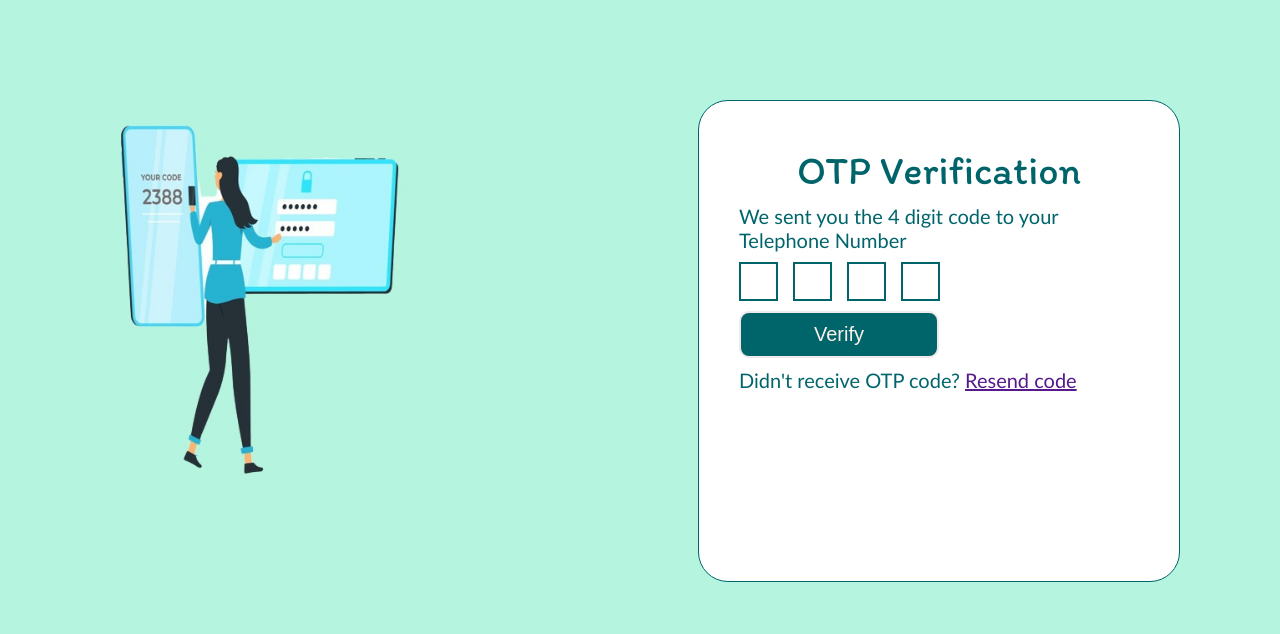
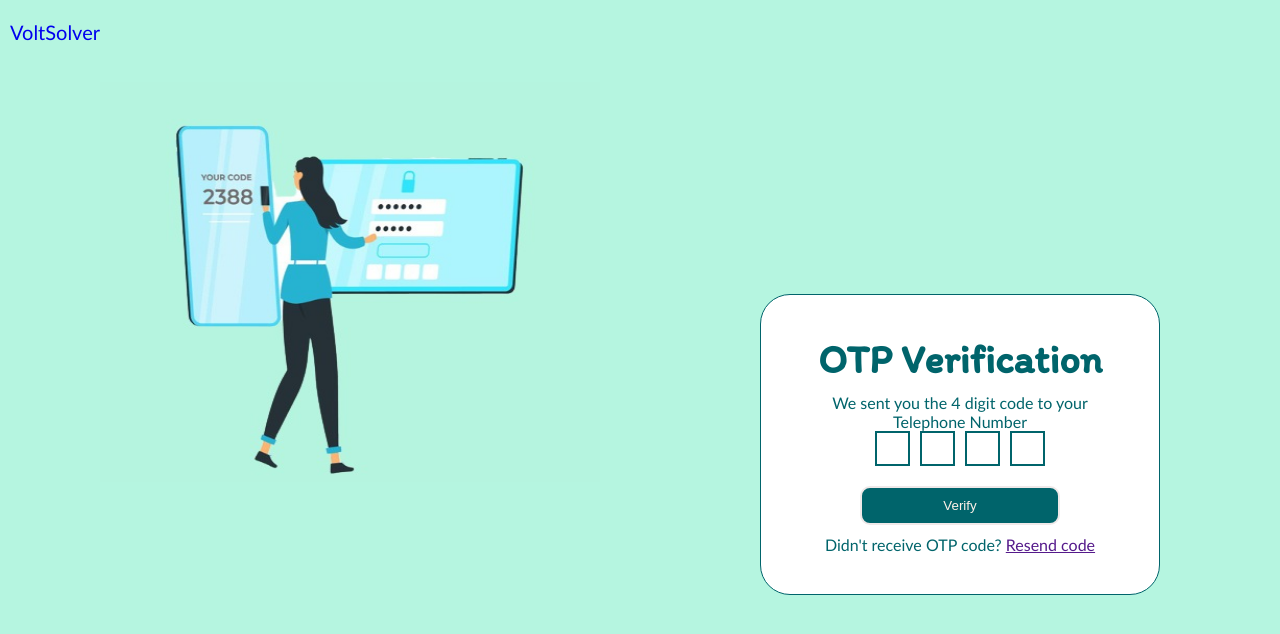
Before and after one commit to jkprashanna/Electricity-Saver, a plain HTML site: page Voltsolverwebpage/otp.html in a window 1280 px wide. Drawn offline with Linux system fonts and the light colour scheme.

Commit message:
secondcommit

```diff
--- a/Voltsolverwebpage/loginstyle.css
+++ b/Voltsolverwebpage/loginstyle.css
@@ -13,7 +13,14 @@ body{
     color: #00646b;
 
 }
-
+.voltsolvertxt{
+    font-family: "Irish Grover", system-ui;
+    font-size: 25px;font-weight: 500;
+    color: #00646b;
+}
+.voltsolvertxt a{
+text-decoration: none;
+}
 .singup{
     font-size: 20px;
 }
@@ -56,10 +63,11 @@ body{
     }
 #logintext{
     font-family: 'Gill Sans', 'Gill Sans MT', Calibri, 'Trebuchet MS', sans-serif;
-    font-size: 20px;
+    font-size: 30px;
     margin-bottom: 20px;
     color: #00646b;
 }
+
 .username{
     position: relative;
     margin-top: 10px;
--- a/Voltsolverwebpage/otp.html
+++ b/Voltsolverwebpage/otp.html
@@ -12,6 +12,9 @@
     <link rel="icon" href="favicon.png" >
 </head>
 <body>
+    <div class="head">
+        <div class="voltsolvertxt"><a href="index.html" target="_blank">VoltSolver</a></div>
+    </div>
     <div class="container">
         <div class="contimg">
          <img src="otp1.jpg" alt="">
--- a/Voltsolverwebpage/otpstyle.css
+++ b/Voltsolverwebpage/otpstyle.css
@@ -1,116 +1,116 @@
-*{
-    margin:0;
+* {
+    margin: 0;
     padding: 0;
+    box-sizing: border-box;
 }
-body{
 
+body {
     background-color: #b5f5e0;
-
-}
-.container{
-    display: grid;
-    grid-template-columns: 8fr 4fr;
     font-family: 'Gill Sans', 'Gill Sans MT', Calibri, 'Trebuchet MS', sans-serif;
-    font-size: 20px;
-
     color: #00646b;
 }
 
- .contimg img{
+.container {
+    display: grid;
+    grid-template-columns: 1fr 1fr;
+    align-items: center;
+    justify-items: center;
+    height: 100vh;
+}
+.voltsolvertxt{
+    font-family: "Irish Grover", system-ui;
+    font-size: 25px;
+    font-weight: 500;
+    color: #00646b;
+    margin-top: 20px;
+    margin-left: 10px;
 
-   margin-left: 60px;
+}
+.voltsolvertxt a{
+text-decoration: none;
+}
+.contimg img {
     height: 400px;
-    width: 400px;
-   position: absolute;
-   top: 0;
-   animation: moveUpDown 2s infinite alternate;
+    width: 500px;
+    animation: moveUpDown 2s infinite alternate;
+    position: absolute;
+    left: 100px;
 }
+.voltsolvertxt{
+    font-family: 'Gill Sans', 'Gill Sans MT', Calibri, 'Trebuchet MS', sans-serif;
+    font-size: 20px;
+    /* margin-bottom: 20px; */
+    color: #00646b;
+}
+
 @keyframes moveUpDown {
     0% {
-      top: 10px;
+        top: 10px;
+
     }
     100% {
-      top: 100px;
+        top: 100px;
     }
-  }
-  .contotp{
+}
+
+.contotp {
     background-color: white;
     border-radius: 30px;
     width: 400px;
-    height: 50vh;
     padding: 40px;
-    margin-top: 100px;
-    margin-right: 100px;
-    border: 1px solid  #00646b;
- }
-.container h2{
-    font-family: "Itim", cursive;
-    font-weight: 400;
-    font-style: normal;
-    font-size: 40px;
-    margin-top: 5px;
-    color: #00646b;
-    margin-bottom: 10px;
+    border: 1px solid #00646b;
     text-align: center;
 }
-.contotp p{
+
+h2 {
+    font-family: 'Itim', cursive;
+    font-size: 40px;
     margin-bottom: 10px;
+}
 
+.box {
+    display: flex;
+    justify-content: center;
+    margin-bottom: 20px;
 }
-.box input{
+
+.box input {
     width: 35px;
     height: 35px;
-    margin-right: 10px;
+    margin: 0 5px;
+    text-align: center;
     border: 2px solid #00646b;
-    margin-bottom: 10px;
 }
-#verifybtn{
+
+#verifybtn {
     outline: 0;
     width: 200px;
-    text-align: center;
-    padding: 10px 10px;
+    padding: 10px;
     background-color: #00646b;
-
+    color: #fdf2e9;
     border-radius: 10px;
-    border:2px solid #efe9e9;
+    border: 2px solid #efe9e9;
     transition: background-color 0.5s;
     cursor: pointer;
     margin-bottom: 10px;
+}
 
+#verifybtn:hover {
+    background-color: brown;
+    border: 2px solid rgba(0, 0, 0, 0.5);
 }
- a #verifybtn{
-    text-decoration: none;
-    color: #fdf2e9;
-    font-size: 20px;
-}
-#verifybtn:hover{
-    background-color: brown;
 
-    border: 2px  solid rgba(0,0,0,.5);
-}
-#resend:hover{
+#resend:hover {
     color: brown;
 }
 
-@media screen and (max-width:1200px){
-    .container{
+/* @media screen and (max-width: 1000px) {
+    .container {
         grid-template-columns: 1fr;
-        align-items: center;
-        justify-items: center;
-        opacity: .85;
+        text-align: center;
+    }
 
-    }
-    body{
-        background: url('otpback.gif');
-    }
-    /* .contotp{
-        background: url('otpback.gif');
-    }
-    .container h2{
-        color: #C22828;
-    } */
-    .contimg img{
+    .contimg img {
         display: none;
     }
-
-}
+} */
--- a/Voltsolverwebpage/regsuccesstyle.css
+++ b/Voltsolverwebpage/regsuccesstyle.css
@@ -63,3 +63,8 @@ body{
     background-color: brown;
     border: 2px  solid rgba(0,0,0,.5);
 }
+
+#continuebtn a {
+  text-decoration: none;
+  color: #fdf2e9
+}
--- a/Voltsolverwebpage/selectitemstyle.css
+++ b/Voltsolverwebpage/selectitemstyle.css
@@ -27,6 +27,15 @@ body{
     font-size: 20px;
     /* margin-bottom: 20px; */
     color: #00646b;
+}
+.voltsolvertxt{
+    font-family: "Irish Grover", system-ui;
+    font-size: 25px;font-weight: 500;
+    color: #00646b;
+    margin-left: 20px;
+}
+.voltsolvertxt a{
+text-decoration: none;
 }
 .set {
     display: flex;
```
Also changed, not shown: Voltsolverwebpage/login.html (+1 -1 lines), Voltsolverwebpage/regsuccess.html (+3 -3 lines), Voltsolverwebpage/selectitem.html (+3 -1 lines).
